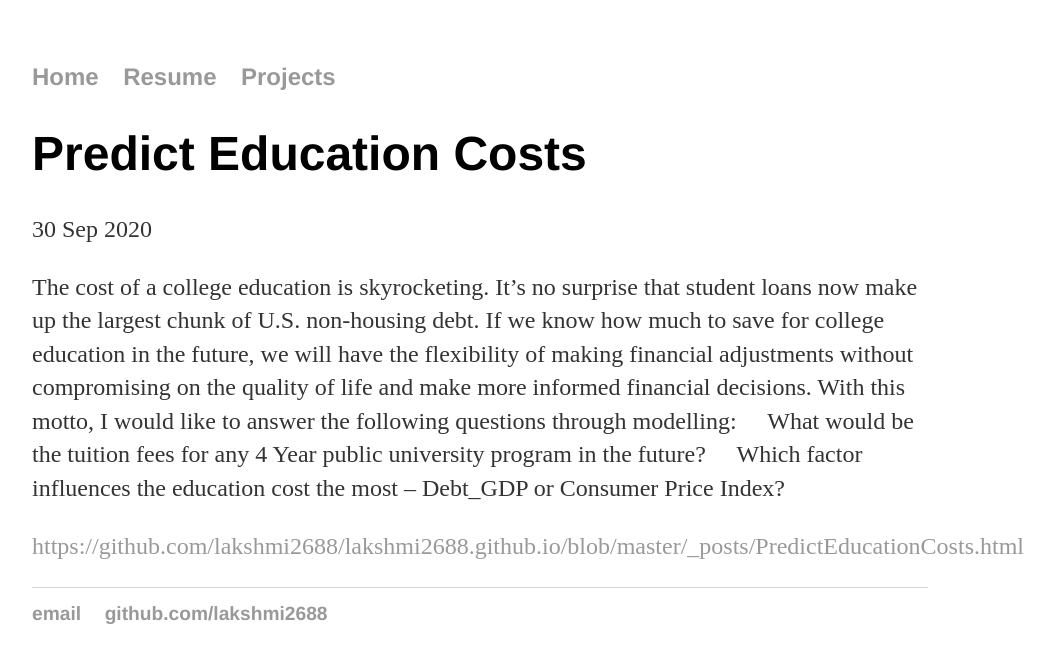
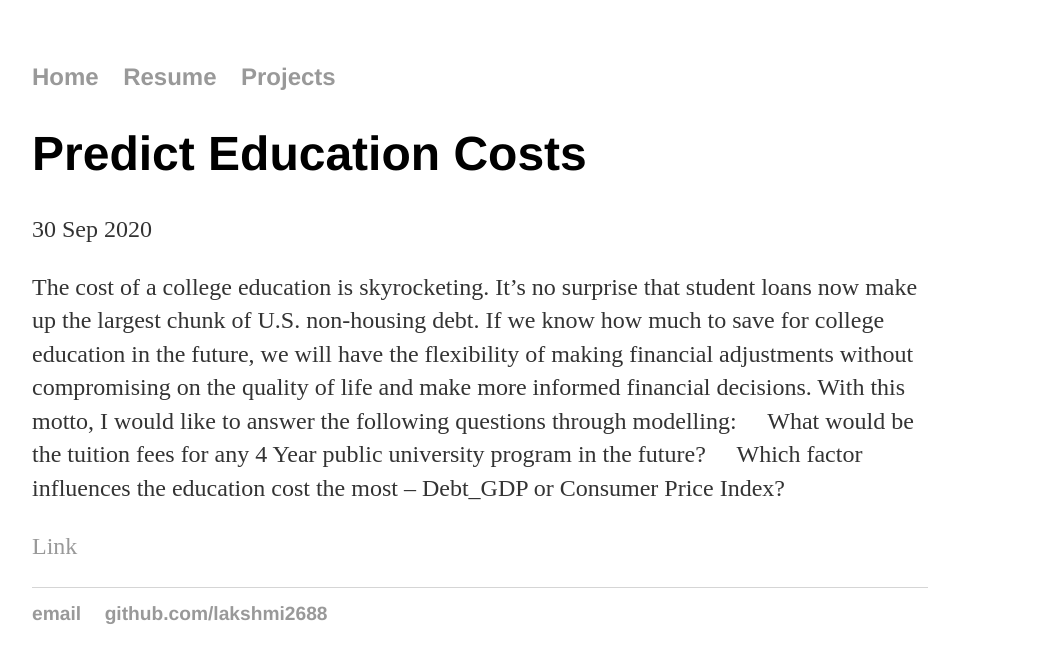
Before and after one commit to lakshmi2688/lakshmi2688.github.io, a Jekyll site: the page built from _posts/2020-09-30-predict-education-costs.md, in a window 1280 px wide. Shown: the top 663 px of the page, without its empty margins (160-1213 px from the left). Built offline with Jekyll 4.4.1, drawn with Linux system fonts in a browser that asks for light colours.

Commit message:
Update 2020-09-30-predict-education-costs.md

```diff
--- a/_posts/2020-09-30-predict-education-costs.md
+++ b/_posts/2020-09-30-predict-education-costs.md
@@ -6,4 +6,4 @@ date: 2020-09-30
 
 The cost of a college education is skyrocketing. It’s no surprise that student loans now make up the largest chunk of U.S. non-housing debt. If we know how much to save for college education in the future, we will have the flexibility of making financial adjustments without compromising on the quality of life and make more informed financial decisions. With this motto, I would like to answer the following questions through modelling:  What would be the tuition fees for any 4 Year public university program in the future?  Which factor influences the education cost the most – Debt_GDP or Consumer Price Index?
 
-<a href="PredictEducationCosts.html">https://github.com/lakshmi2688/lakshmi2688.github.io/blob/master/_posts/PredictEducationCosts.html</a>
+<a href="PredictEducationCosts.html">Link</a>
```
